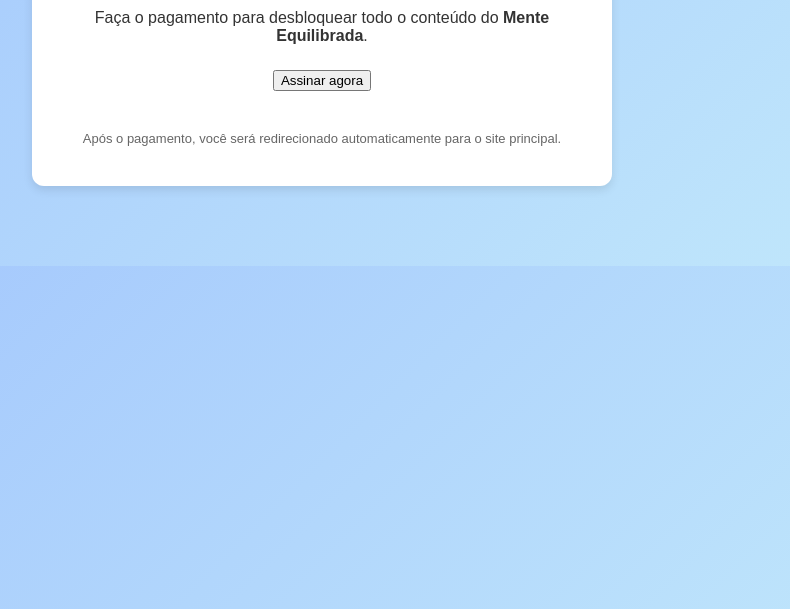
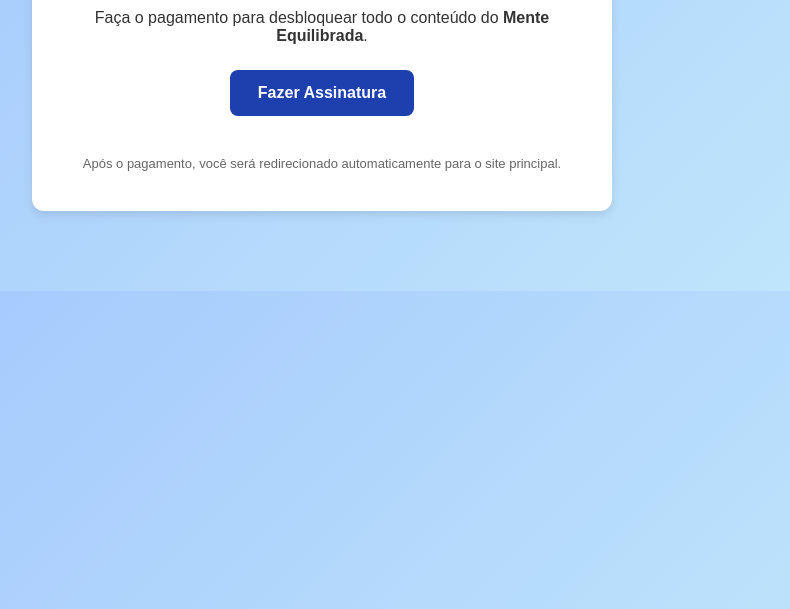
Before and after one commit to murillogarbugio/mente-equilibrada-pagamento, a plain HTML site: page index.html in a window 1280 px wide. Shown: the part 191-800 px from the top of the page, without its empty margins (318-1108 px from the left). Drawn offline with Linux system fonts and the light colour scheme.

Commit message:
Update payment button to custom styled link
Replaced Stripe button with custom payment button styled as 'botao'.

```diff
--- a/index.html
+++ b/index.html
@@ -29,9 +29,18 @@
       margin-bottom: 25px;
       font-size: 16px;
     }
-    stripe-buy-button {
-      display: block;
-      margin: 0 auto;
+    .botao {
+      display: inline-block;
+      background-color: #1e40af;
+      color: white;
+      padding: 14px 28px;
+      border-radius: 8px;
+      text-decoration: none;
+      font-weight: bold;
+      transition: background 0.3s;
+    }
+    .botao:hover {
+      background-color: #153081;
     }
     footer {
       margin-top: 40px;
@@ -45,15 +54,8 @@
     <h1>Assine para acessar</h1>
     <p>Faça o pagamento para desbloquear todo o conteúdo do <strong>Mente Equilibrada</strong>.</p>
 
-    <!-- Botão do Stripe -->
-<button id="checkout-button">Assinar agora</button>
-
-<script>
-  document.getElementById("checkout-button").addEventListener("click", function () {
-    // Substitua o link abaixo pelo seu link de checkout do Stripe
-    window.location.href = "https://checkout.stripe.com/c/pay/SEU_LINK_AQUI";
-  });
-</script>
+    <!-- Botão de pagamento -->
+    <a href="https://buy.stripe.com/test_cNiaEPcyL0Ht1Yq5T8dQQ00" class="botao">Fazer Assinatura</a>
 
     <footer>
       Após o pagamento, você será redirecionado automaticamente para o site principal.
```
